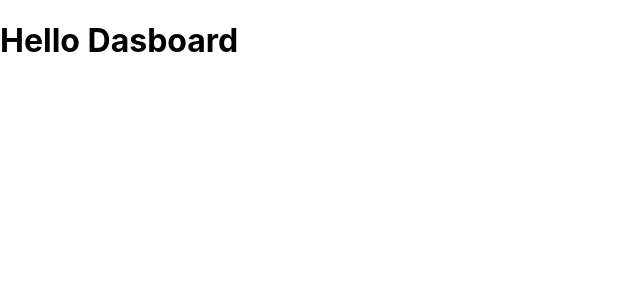
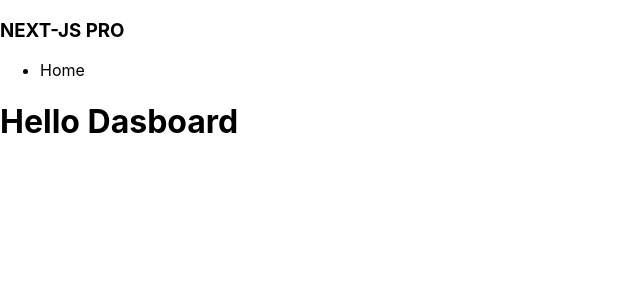
Before and after one commit to naailulghufron/next_js_basic, a Next.js app: page / in a window 1280 px wide. Shown: the top 300 px of the page, without its empty margins (0-640 px from the left). Built offline with nearby package versions, Linux system fonts and the light colour scheme.

Commit message:
Setup Layout and Navbar

```diff
--- /dev/null
+++ b/components/Layout/Index.tsx
@@ -0,0 +1,17 @@
+import React, { ReactNode } from 'react';
+import Navbar from './Navbar';
+
+interface LayoutProps {
+    children: ReactNode;
+}
+export default function Layout(props : LayoutProps) {
+    const {children} = props;
+    return (
+        <div>
+            <Navbar />
+            <div>
+                {children}
+            </div>
+        </div>
+    )
+}
--- /dev/null
+++ b/components/Layout/Navbar.jsx
@@ -0,0 +1,19 @@
+import React from 'react'
+import Link from 'next/link'
+
+export default function Navbar() {
+    return (
+        <div>
+            <h3>NEXT-JS PRO</h3>
+            <ul>
+                <li>
+                    <Link href="/">
+                        <a>
+                            Home
+                        </a>
+                    </Link>
+                </li>
+            </ul>
+        </div>
+    )
+}
--- a/pages/index.tsx
+++ b/pages/index.tsx
@@ -1,11 +1,14 @@
 import type { NextPage } from 'next'
 import Head from 'next/head'
 import Image from 'next/image'
+import Layout from '../components/Layout/Index'
 import styles from '../styles/Home.module.css'
 
 const Home: NextPage = () => {
   return (
-    <h1>Hello Dasboard</h1>
+    <Layout>
+      <h1>Hello Dasboard</h1>
+    </Layout>
   )
 }
 
--- a/tsconfig.json
+++ b/tsconfig.json
@@ -14,6 +14,6 @@
     "isolatedModules": true,
     "jsx": "preserve"
   },
-  "include": ["next-env.d.ts", "**/*.ts", "**/*.tsx"],
+  "include": ["next-env.d.ts", "**/*.ts", "**/*.tsx", "components/Layout/Navbar.jsx", "components/Layout/Index.jsx"],
   "exclude": ["node_modules"]
 }
```
Also changed, not shown: pages/404.tsx (added, +12 -0 lines), 1 other file (tests, documents, lock files or other folders).
